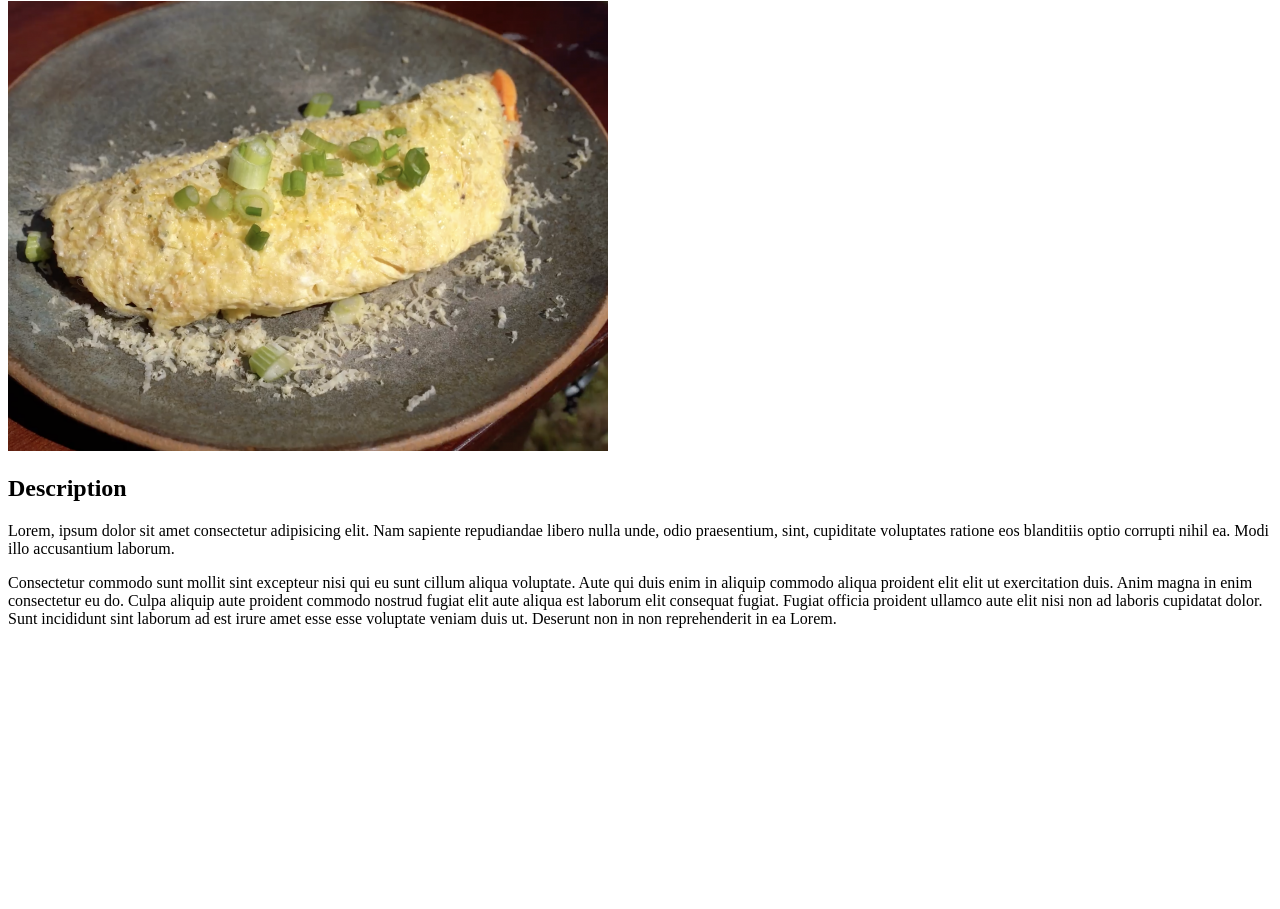
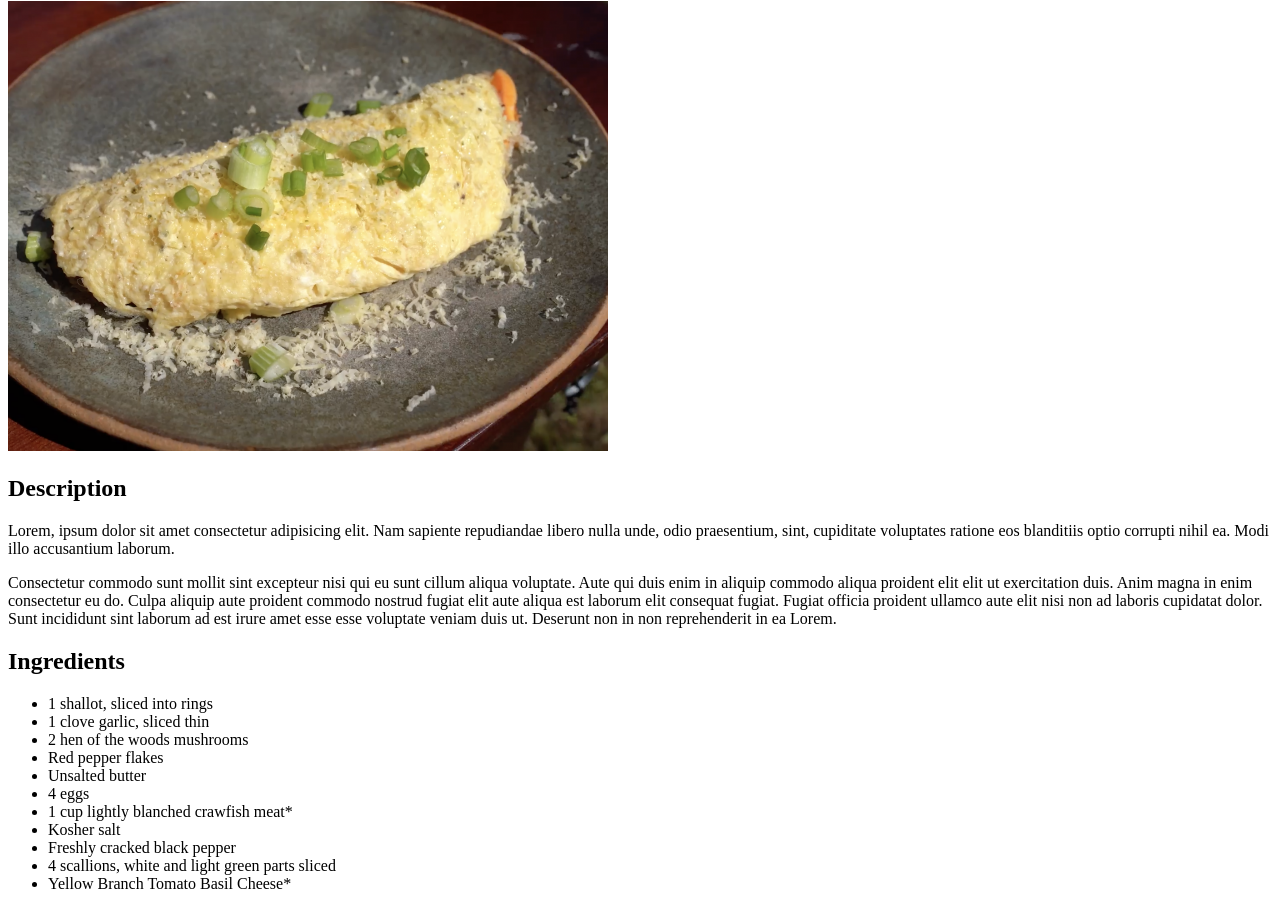
Before and after one commit to josequiceno2000/odin-recipes, a plain HTML site: page recipes/crawfish_omelette.html in a window 1280 px wide. Shown: the part 105-1014 px from the top of the page. Before the commit the page ends 800 px from the top, so only its background shows below. Drawn offline with Linux system fonts and the light colour scheme.

Commit message:
Add Ingredients section to omelette page

```diff
--- a/recipes/crawfish_omelette.html
+++ b/recipes/crawfish_omelette.html
@@ -20,6 +20,24 @@
 
         <p>Consectetur commodo sunt mollit sint excepteur nisi qui eu sunt cillum aliqua voluptate. Aute qui duis enim in aliquip commodo aliqua proident elit elit ut exercitation duis. Anim magna in enim consectetur eu do. Culpa aliquip aute proident commodo nostrud fugiat elit aute aliqua est laborum elit consequat fugiat. Fugiat officia proident ullamco aute elit nisi non ad laboris cupidatat dolor. Sunt incididunt sint laborum ad est irure amet esse esse voluptate veniam duis ut. Deserunt non in non reprehenderit in ea Lorem.</p>
 
+        <!-- Ingredients -->
+
+        <h2>Ingredients</h2>
+
+        <ul>
+            <li>1 shallot, sliced into rings</li>
+            <li>1 clove garlic, sliced thin</li>
+            <li>2 hen of the woods mushrooms</li>
+            <li>Red pepper flakes</li>
+            <li>Unsalted butter</li>
+            <li>4 eggs</li>
+            <li>1 cup lightly blanched crawfish meat*</li>
+            <li>Kosher salt</li>
+            <li>Freshly cracked black pepper</li>
+            <li>4 scallions, white and light green parts sliced</li>
+            <li>Yellow Branch Tomato Basil Cheese*</li>
+        </ul>
+
 
 
 </body>
```
